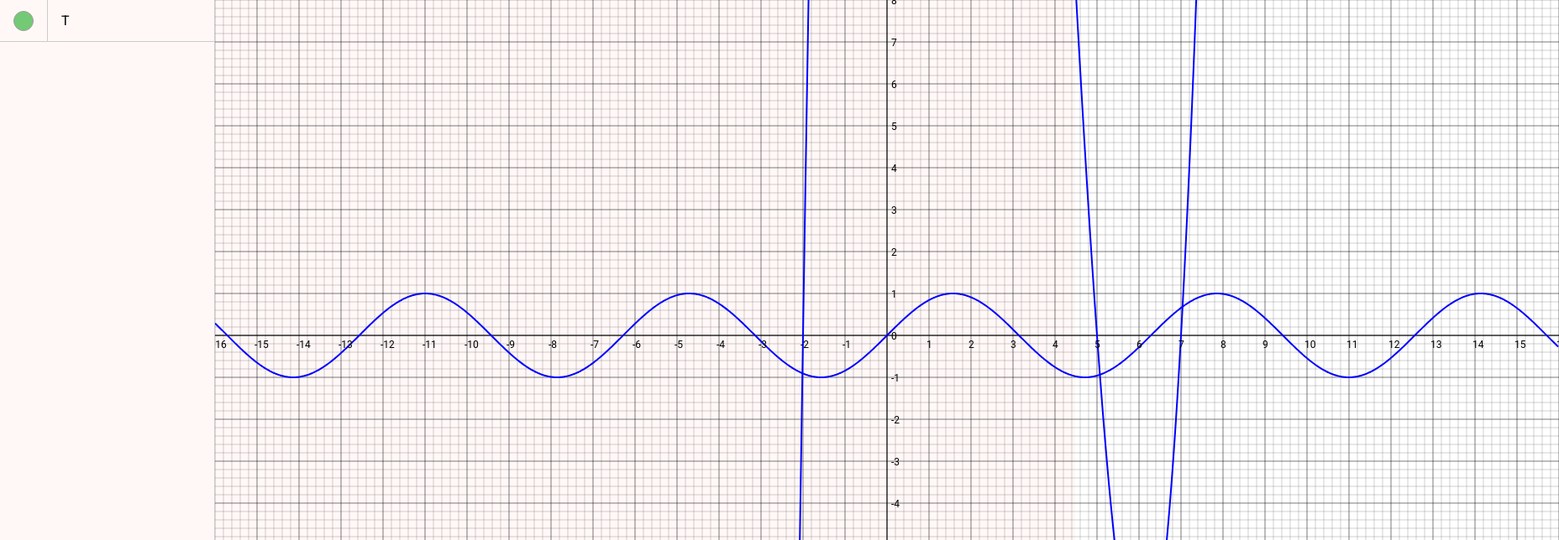
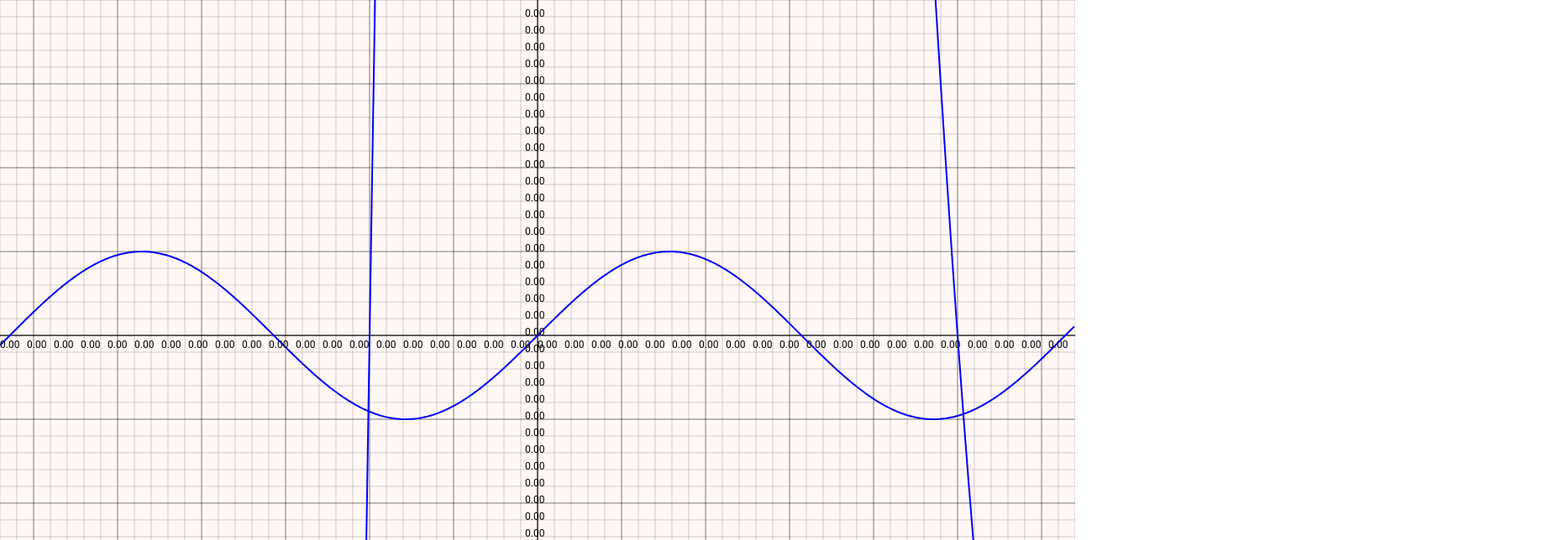
Before and after one commit to SrGaabriel/saraswati, a SvelteKit app: page / in a window 1280 px wide. Shown: the top 644 px of the page at 84% size, 1856 px wide, since content can reach past the window. Built offline with nearby package versions, Linux system fonts and the light colour scheme.

Commit message:
feat: improve scaling

```diff
--- a/src/routes/+page.svelte
+++ b/src/routes/+page.svelte
@@ -29,7 +29,6 @@
 
 		canvas.scale = (canvas.scale - event.deltaY * 0.05);
 		canvas.clear();
-		canvas.drawSquares();
 		canvas.drawAxes();
 		canvas.drawFunction(x => Math.sin(x));
 		canvas.drawFunction(x => (x-5)*(x-7)*(x+2));
@@ -37,12 +36,24 @@
 	}
 
 	function handleMouseDown(event: MouseEvent) {
+		const randomPoint = {x: 15, y:35}
+		const canvasPoint = canvas?.translateCartesianToCanvas(randomPoint);
+		const convertedPoint = canvas?.translateCanvasToCartesian(canvasPoint!!);
+		console.log(randomPoint, canvasPoint, convertedPoint);
+
+
+
 		isDragging = true;
         lastX = event.clientX;
         lastY = event.clientY;
 	}
 
 	function handleDrag(event: MouseEvent) {
+		const randomPoint2 = {x: 0, y:0}
+		const canvasPoint2 = canvas?.translateCartesianToCanvas(randomPoint2);
+		const convertedPoint2 = canvas?.translateCanvasToCartesian(canvasPoint2!!);
+		const convertedPoint3 = canvas?.canvasCenter
+		console.log(randomPoint2, canvasPoint2, convertedPoint2, convertedPoint3);
 		if (!isDragging) return;
 
 		if (canvas === null) {
@@ -53,8 +64,8 @@
 
 		const factor = 0.05;
 
-        const deltaCartesianX = deltaX / canvas.scale * factor;
-        const deltaCartesianY = deltaY / canvas.scale * factor;
+        const deltaCartesianX = deltaX / canvas.scale / 2 * factor;
+        const deltaCartesianY = deltaY / canvas.scale / 2 * factor;
 		canvas.cartesianCenter = {
 			x: canvas.cartesianCenter.x - deltaCartesianX,
 			y: canvas.cartesianCenter.y + deltaCartesianY
@@ -83,9 +94,7 @@
 </svelte:head>
 
 <section class="app">
-	<div class="sidebar">
-		<Expression/>
-	</div>
+
 	<canvas id="graph" class="graph" on:wheel="{handleScroll}" on:mouseup={handleMouseUp} on:mousedown={handleMouseDown} on:mousemove={handleDrag}></canvas>
 </section>
 
@@ -108,4 +117,8 @@
 		height: 100%;
 		border-right: 1px solid rgb(204, 204, 204);
 	}
+	.graph {
+		width: 100%;
+		height: 100%;
+	}
 </style>
--- a/src/routes/canvas.ts
+++ b/src/routes/canvas.ts
@@ -3,17 +3,18 @@ export default class Canvas {
     private context: CanvasRenderingContext2D
     public cartesianCenter: Point
     public scale: number
+    public canvasCenter: Point
 
     constructor(canvas: HTMLCanvasElement) {
         this.canvas = canvas
         this.context = canvas.getContext('2d')!!
         this.context.imageSmoothingEnabled = false;
         this.cartesianCenter = { x: 0, y: 0 }
-        this.scale = 50
+        this.scale = 100
         var windowScale = window.devicePixelRatio;
         canvas.width = canvas.clientWidth * windowScale;
         canvas.height = canvas.clientHeight * windowScale;
-        this.context.scale(windowScale, windowScale);
+        this.canvasCenter = {x:this.canvas.width/2, y:this.canvas.height/2}
     }
 
     translateCartesianToCanvas(point: Point): Point {
@@ -22,7 +23,7 @@ export default class Canvas {
         const xCanvas = (point.x - centerXCartesian) * this.scale + this.canvas.width / 2;
         const yCanvas = this.canvas.height / 2 - (point.y - centerYCartesian) * this.scale;
 
-        return { x: Math.round(xCanvas), y: Math.round(yCanvas) };
+        return { x: xCanvas, y: yCanvas };
     }
 
     translateCanvasToCartesian(point: Point): Point {
@@ -57,7 +58,6 @@ export default class Canvas {
             console.error("Canvas context is not supported!");
             return;
         }
-        const { x: centerXCartesian, y: centerYCartesian } = this.cartesianCenter;
 
         ctx.beginPath();
         ctx.strokeStyle = 'blue';
@@ -66,9 +66,9 @@ export default class Canvas {
         let firstPoint = true;
 
         for (let xCanvas = 0; xCanvas < this.canvas.width; xCanvas++) {
-            const xCartesian = (xCanvas - this.canvas.width / 2) / this.scale + centerXCartesian;
+            const xCartesian = this.translateCanvasToCartesian({x: xCanvas, y: 0}).x
             const yCartesian = fun(xCartesian);
-            const yCanvas = this.canvas.height / 2 - (yCartesian - centerYCartesian) * this.scale;
+            const yCanvas = this.translateCartesianToCanvas({x: 0, y: yCartesian}).y
 
             if (isFinite(yCanvas)) {
                 if (firstPoint) {
@@ -85,19 +85,18 @@ export default class Canvas {
 
     drawAxes() {
         // Draw X-axis
-        const xAxisY = this.canvas.height / 2 - (0 - this.cartesianCenter.y) * this.scale;
+        const axes = this.translateCartesianToCanvas({x:0, y:0});
         this.context.beginPath();
-        this.context.moveTo(0, xAxisY);
-        this.context.lineTo(this.canvas.width, xAxisY);
+        this.context.moveTo(0, axes.y);
+        this.context.lineTo(this.canvas.width, axes.y);
         this.context.strokeStyle = 'black';
         this.context.lineWidth = 1;
         this.context.stroke();
 
         // Draw Y-axis
-        const yAxisX = (0 - this.cartesianCenter.x) * this.scale + this.canvas.width / 2;
         this.context.beginPath();
-        this.context.moveTo(yAxisX, 0);
-        this.context.lineTo(yAxisX, this.canvas.height);
+        this.context.moveTo(axes.x, 0);
+        this.context.lineTo(axes.x, this.canvas.height);
         this.context.stroke();
     }
 
@@ -105,35 +104,43 @@ export default class Canvas {
         this.context.font = '12px Roboto'; // Example: 20px Arial
         this.context.fillStyle = 'black';
 
-        const xAxisRange = Math.ceil(this.canvas.width / (2 * this.scale));
-        const yAxisRange = Math.ceil(this.canvas.height / (2 * this.scale));
+        const xAxisRange = this.canvas.width / (2 * this.scale);
+        const yAxisRange = this.canvas.height / (2 * this.scale);
         const xAxisY = this.canvas.height / 2 - (0 - this.cartesianCenter.y) * this.scale;
         const yAxisX = (0 - this.cartesianCenter.x) * this.scale + this.canvas.width / 2;
 
-        for (let i = -xAxisRange; i <= xAxisRange; i++) {
-            if (i === 0) continue;
-            const xCanvas = this.translateCartesianToCanvas({ x: this.cartesianCenter.x + i, y: 0 }).x;
-            this.context.fillText(Math.ceil(this.cartesianCenter.x + i).toString(), xCanvas - 3, xAxisY + 15);
+        console.log(this.cartesianCenter);
+
+        const numericInterval = this.calculateIntervalBasedOnScale();
+        const xSpatialInterval = xAxisRange / 20;
+        const ySpatialInterval = yAxisRange / 20;
+        const firstIndicatorInTheScreenX = Math.floor(-xAxisRange / xSpatialInterval) * xSpatialInterval;
+        const firstIndicatorInTheScreenY = Math.floor(-yAxisRange / ySpatialInterval) * ySpatialInterval;
+
+        for (let i = firstIndicatorInTheScreenX; i <= xAxisRange; i += xSpatialInterval) {
+            if (i == 0) {
+                continue;
+            }
+            const xCanvas = (i - this.cartesianCenter.x) * this.scale + this.canvas.width / 2;
+            this.context.fillText((i*(1-numericInterval)*-1).toFixed(2).toString(), xCanvas, xAxisY + 15);
         }
 
-        for (let i = -yAxisRange; i <= yAxisRange; i++) {
-            const yCanvas = this.translateCartesianToCanvas({ x: 0, y: this.cartesianCenter.y + i }).y;
-            this.context.fillText(Math.ceil(this.cartesianCenter.y + i).toString(), yAxisX + 5, yCanvas + 5);
+        for (let i = firstIndicatorInTheScreenY; i <= yAxisRange; i += ySpatialInterval) {
+            if (i == 0) {
+                continue;
+            }
+            const yCanvas = this.canvas.height / 2 - (i - this.cartesianCenter.y) * this.scale;
+            this.context.fillText((i*(1-numericInterval)*-1).toFixed(2).toString(), yAxisX - 15, yCanvas);
         }
     }
 
 
     drawSquares(): void {
-        // Calculate the range of values for the squares
         const xRange = Math.ceil(this.canvas.width / (2 * this.scale));
         const yRange = Math.ceil(this.canvas.height / (2 * this.scale));
 
-        // Calculate the length of a small square
         const bigSquareLength = this.scale;
         const smallSquareLength = bigSquareLength / 5;
-
-        // Clear canvas
-        this.context.clearRect(0, 0, this.canvas.width, this.canvas.height);
 
         // Draw squares
         this.context.strokeStyle = 'black';
@@ -163,6 +170,10 @@ export default class Canvas {
         return this.cartesianCenter.x >= -xRange && this.cartesianCenter.x <= xRange &&
                this.cartesianCenter.y >= -yRange && this.cartesianCenter.y <= yRange;
     }
+
+    calculateIntervalBasedOnScale(): number {
+        return this.scale / 100;
+    }
 }
 
 export interface Point {
```
